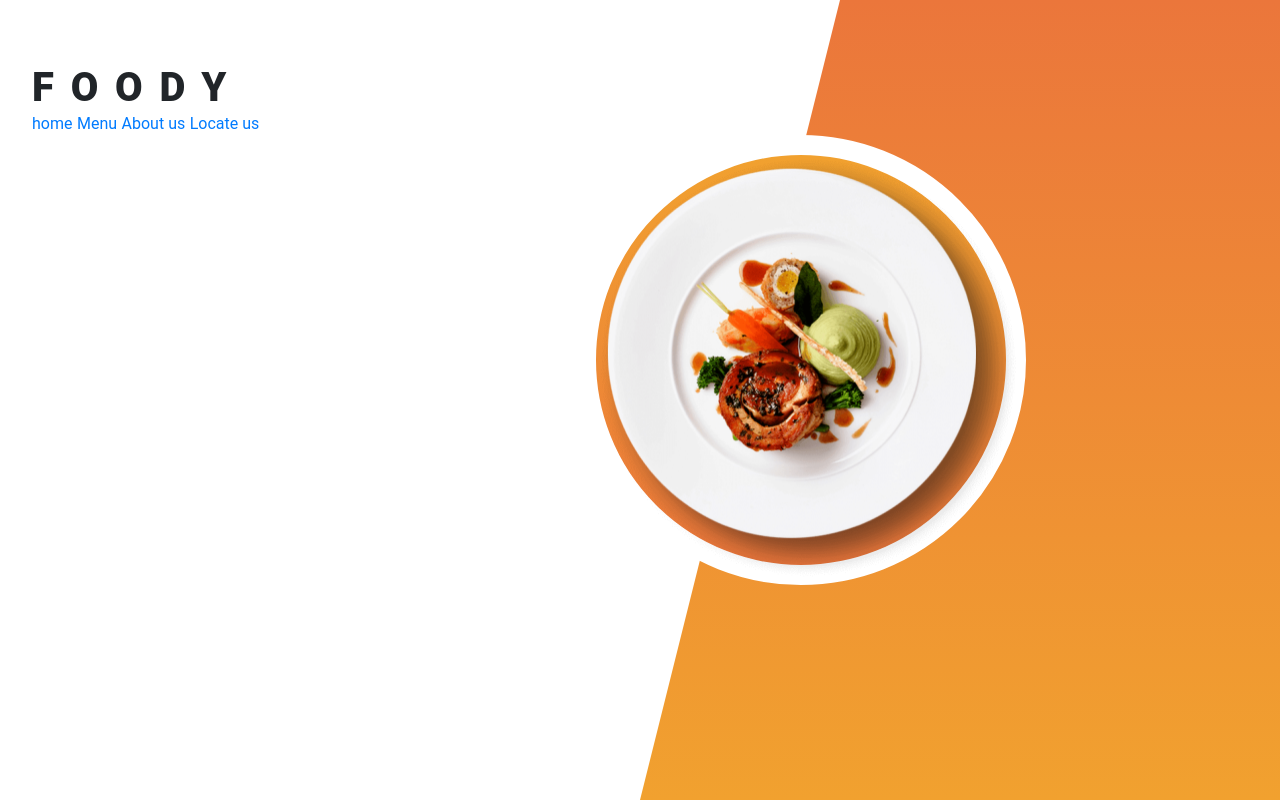
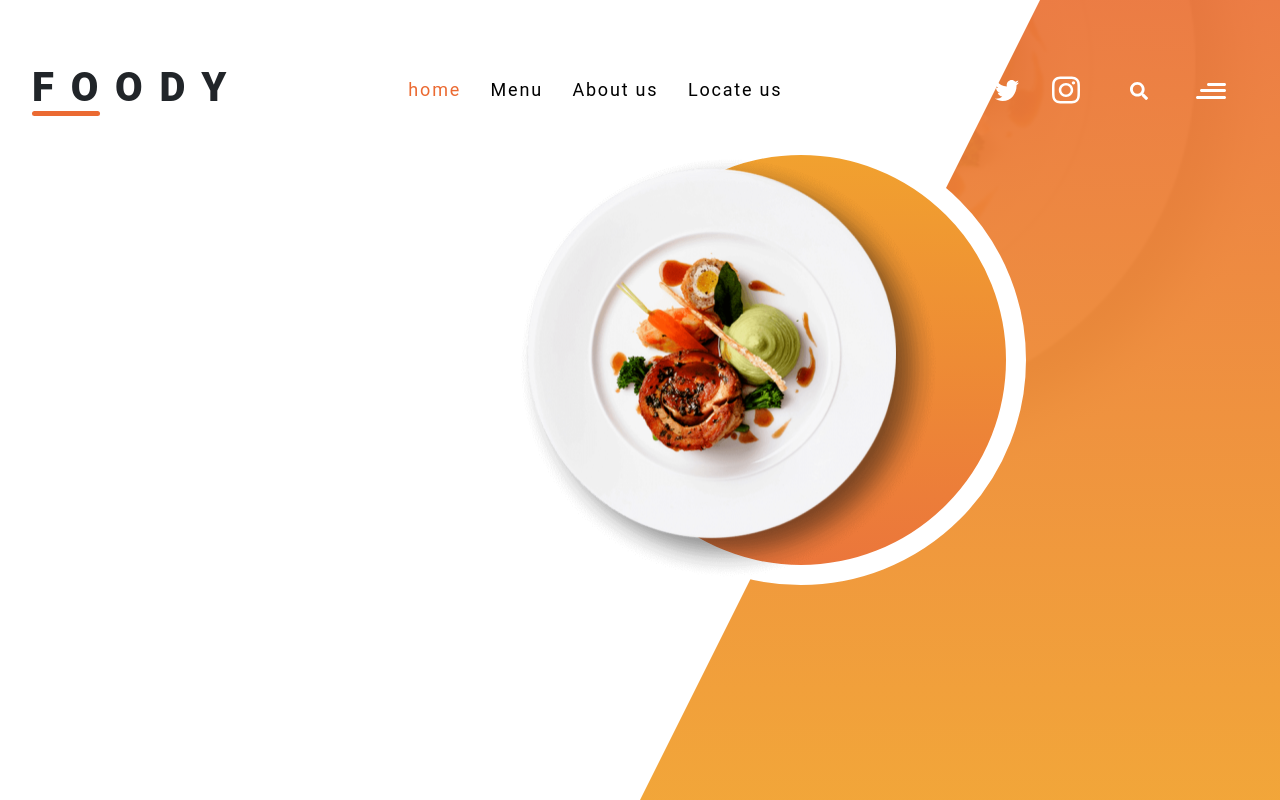
Before and after one commit to Atndesign/TastyLandingPage, a plain HTML site: page index.html in a window 1280 px wide. Drawn offline with Linux system fonts and the light colour scheme; a web font is replaced by a local one.

Commit message:
add header socials icons, plate background

```diff
--- a/_dev/css/App.scss
+++ b/_dev/css/App.scss
@@ -11,6 +11,13 @@
 @import "./components/header.scss";
 
 //Common
+body {
+    background-image: url("../img/toppng.png");
+    background-position: center right;
+    background-size: 100vh;
+    background-repeat: no-repeat;
+}
+
 .body__slope {
     position: absolute;
     right: 0;
@@ -18,6 +25,7 @@
 }
 
 .body__background {
+    opacity: 1;
     position: absolute;
     z-index: -1;
     top: 0;
@@ -38,6 +46,7 @@
         right: 0;
         height: 100%;
         width: 50%;
+        opacity: .95;
         background: rgb(235, 118, 59);
         background: linear-gradient(180deg, rgba(235, 118, 59, 1) 0%, rgba(241, 161, 47, 1) 100%);
     }
@@ -53,6 +62,11 @@
         background: linear-gradient(0deg, rgba(235, 118, 59, 1) 0%, rgba(241, 161, 47, 1) 100%);
         border-radius: 50%;
         border: 20px solid white;
+
+        .circle__img {
+            position: absolute;
+            left: -80px;
+        }
     }
 }
 
@@ -60,7 +74,7 @@
     position: absolute;
     left: 50%;
     width: 0px;
-    border-width: 100vh 200px 0px 0px;
+    border-width: 100vh 400px 0px 0px;
     border-style: solid;
     border-color: white transparent transparent transparent;
 }
--- a/_dev/css/abstract/variables.scss
+++ b/_dev/css/abstract/variables.scss
@@ -1,6 +1,4 @@
 $font-family-base :"roboto",
 sans-serif;
 
-$primary :#663399;
-$card-stroke: #8338CF;
-$btnBg: #4B1B7C;
+$primary :#EB6A32;
--- a/_dev/css/components/header.scss
+++ b/_dev/css/components/header.scss
@@ -1,5 +1,14 @@
 .header {
     padding: $spacer * 4 $spacer * 2;
+    display: flex;
+    justify-content: space-between;
+    align-items: center;
+
+    .header__block {
+        &.--flex {
+            display: flex;
+        }
+    }
 
     .header__title {
         text-transform: uppercase;
@@ -11,5 +20,46 @@
         /* identical to box height */
 
         letter-spacing: 0.42em;
+
+        &::after {
+            content: "";
+            display: block;
+            width: 32%;
+            height: 5px;
+            background: $primary;
+            border-radius: 20px;
+        }
+    }
+
+    .header__nav {
+        .nav__item {
+            margin: 0 (12.5 / 16) * $spacer;
+            color: black;
+            font-size: 18px;
+            line-height: 21px;
+            letter-spacing: 0.1em;
+
+            &:hover {
+                text-decoration: none;
+            }
+
+            &.--active {
+                color: $primary;
+            }
+        }
+    }
+
+    .header__socials {
+        .socials__icons {
+            margin-right: (28 / 16) * $spacer;
+        }
+    }
+
+    .header__search {
+        .search__icon {
+            background: transparent;
+            border: none;
+            margin: 0 $spacer;
+        }
     }
 }
--- a/index.html
+++ b/index.html
@@ -16,32 +16,54 @@
       </div>
       <div class="header__block">
         <nav class="header__nav">
-          <a class="nav__item" href="#">home</a>
+          <a class="nav__item --active" href="#">home</a>
           <a class="nav__item" href="#">Menu</a>
           <a class="nav__item" href="#">About us</a>
           <a class="nav__item" href="#">Locate us</a>
         </nav>
       </div>
-      <div class="header__block">
+      <div class="header__block --flex">
         <div class="header__socials">
           <img
             src="./img/icons/facebook.png"
             alt="facebook"
             srcset="./img/icons/facebook.svg"
             class="socials__icons"
+            height="27"
+            width="15"
           />
           <img
             src="./img/icons/twitter.png"
             alt="twitter"
             srcset="./img/icons/twitter.svg"
             class="socials__icons"
+            height="21"
+            width="24"
           />
           <img
             src="./img/icons/instagram.png"
             alt="instagram"
             srcset="./img/icons/instagram.svg"
             class="socials__icons"
+            height="28"
+            width="28"
           />
+        </div>
+        <div class="header__search">
+          <button class="search__icon">
+            <img
+              src="./img/icons/search.png"
+              alt="search"
+              srcset="./img/icons/search.svg"
+            />
+          </button>
+          <button class="search__icon">
+            <img
+              src="./img/icons/menu.png"
+              alt="Menu"
+              srcset="./img/icons/menu.svg"
+            />
+          </button>
         </div>
       </div>
     </header>
@@ -52,6 +74,7 @@
     <div class="body__background">
       <div class="background__circle">
         <img
+          class="circle__img"
           src="./assets/img/toppng.png"
           alt="topping"
           height="425"
```
Also changed, not shown: assets/css/App.css, img/icons/menu.png (added), img/icons/menu.svg (added), img/icons/search.png (added), img/icons/search.svg (added), 1 other file.
